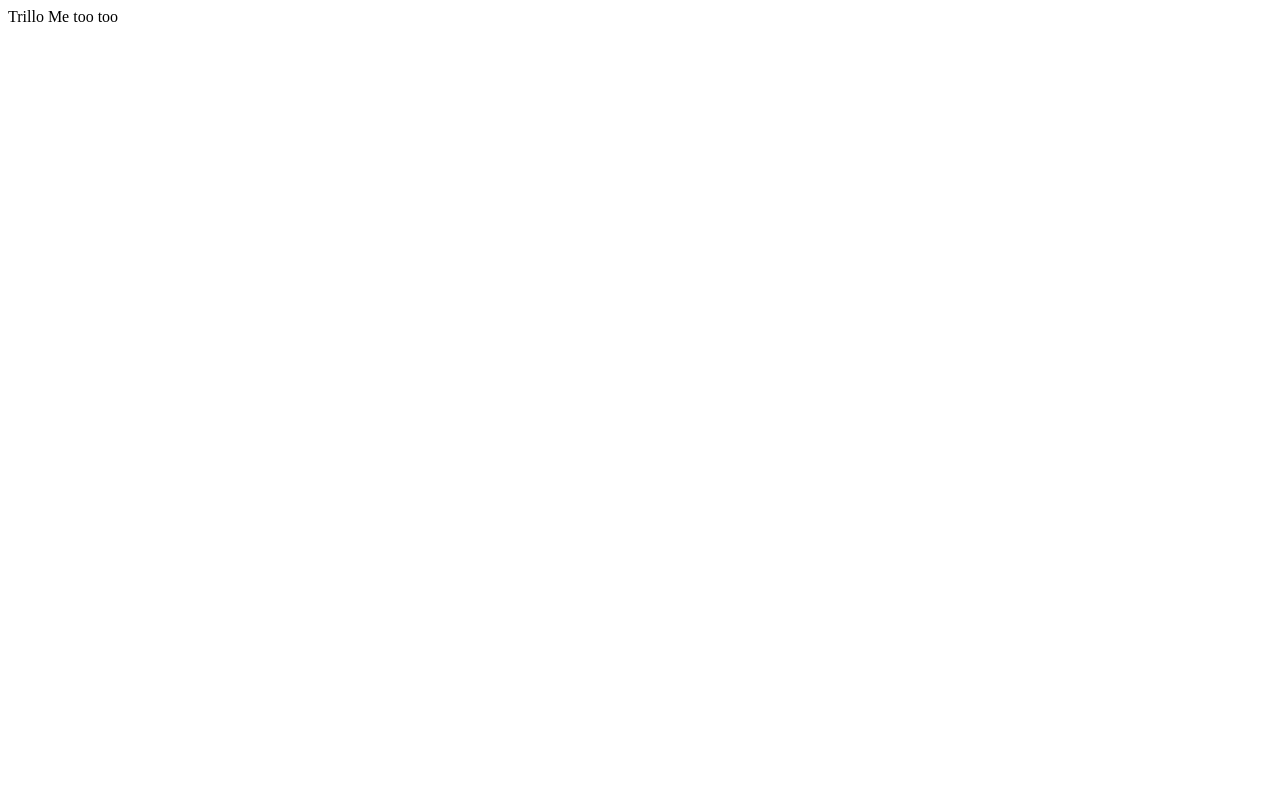
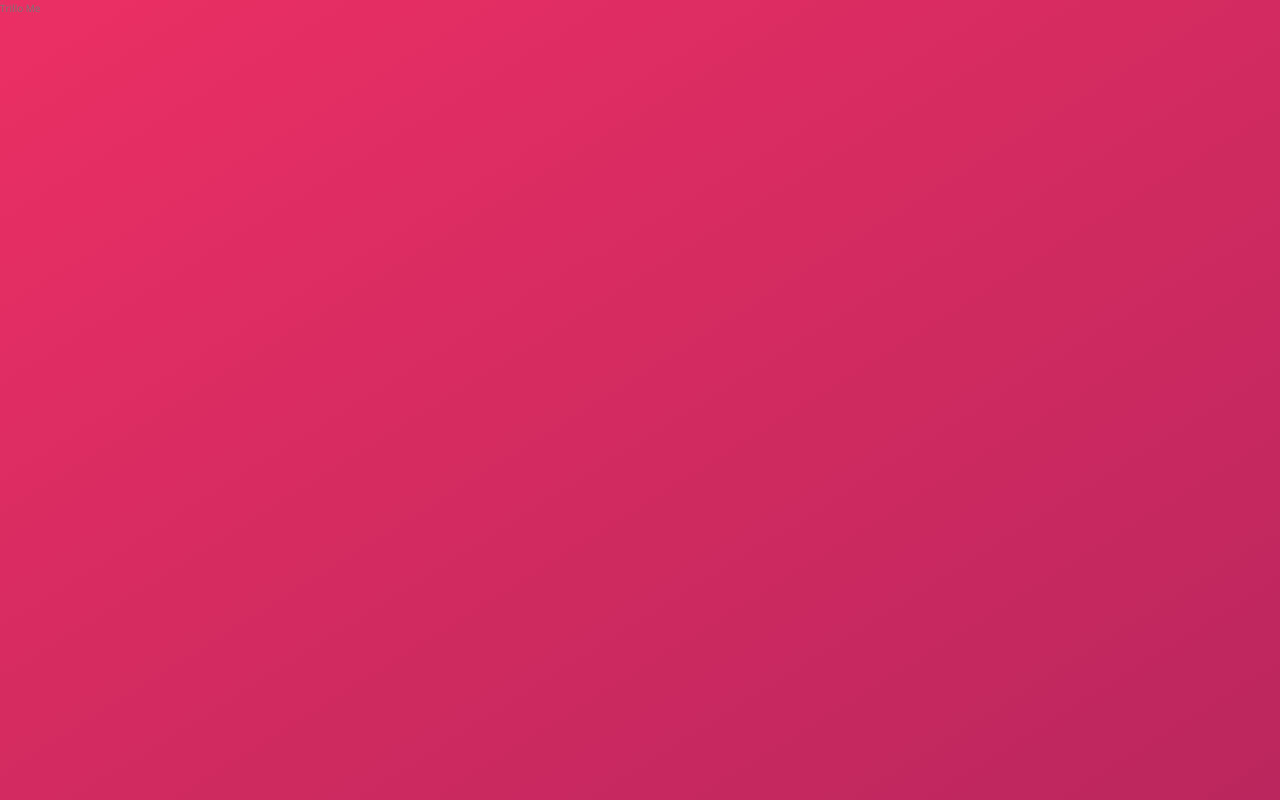
Before and after one commit to davidalerickson/Trillo_Project, a website: page index.html in a window 1280 px wide. Drawn offline with nearby package versions, Linux system fonts and the light colour scheme.

Commit message:
Lesson 73 Added Arch, global reset and proporties and custom color variables

```diff
--- a/index.html
+++ b/index.html
@@ -11,6 +11,6 @@
         <title>trillo &mdash; Your all-in-one booking app</title>
     </head>
     <body>
-        Trillo Me too too
+        Trillo Me
     </body>
 </html>
--- /dev/null
+++ b/sass/_base.scss
@@ -0,0 +1,45 @@
+
+
+:root {
+    --color-primary: #eb2f64;
+    --color-primary-light: #FF3366;
+    --color-primary-dark: #BA265D;
+
+    --color-grey-light-1: #faf9f9;
+    --color-grey-light-2: #f4f2f2;
+    --color-grey-light-3: #f0eeee;
+    --color-grey-light-4: #ccc;
+
+    --color-grey-dark-1: #333;
+    --color-grey-dark-2: #777;
+    --color-grey-dark-3: #999;
+}
+
+
+* {
+    margin: 0;
+    padding: 0;
+}
+
+*,
+*::after,
+*::before {
+    box-sizing: inherit;
+}
+
+html {
+    box-sizing: border-box;
+    font-size: 62.5%; //1rem = 10px
+}
+
+body {
+    font-family: 'Open Sans', sans-serif;
+    font-weight: 400;
+    color: var(--color-grey-dark-2);
+    line-height: 1.6;
+    background-image: linear-gradient(to right bottom, var(--color-primary), var(--color-primary-dark));
+    background-size: cover;
+    background-repeat: no-repeat;
+    min-height: 100vh;
+
+}
--- a/sass/main.scss
+++ b/sass/main.scss
@@ -1,17 +1,3 @@
-/*
-COLORS
-
-Primary: #eb2f64
-Primary light: #FF3366
-Primary dark: #BA265D
-
-Grey light 1: #faf9f9
-Grey light 2: #f4f2f2
-Grey light 3: #f0eeee
-Grey light 4: #ccc
-
-Grey dark 1: #333
-Grey dark 2: #777
-Grey dark 3: #999
-
-*/
+@import "base";
+@import "components";
+@import "layout";
```
Also changed, not shown: css/style.css, sass/_components.scss (added), sass/_layout.scss (added).
